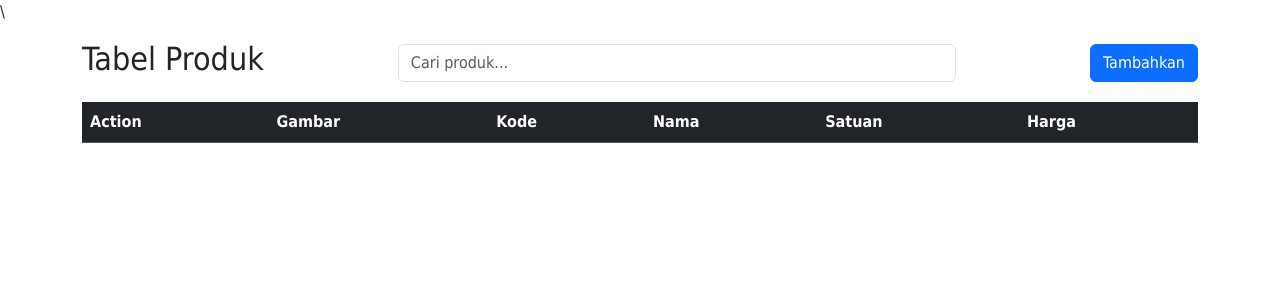
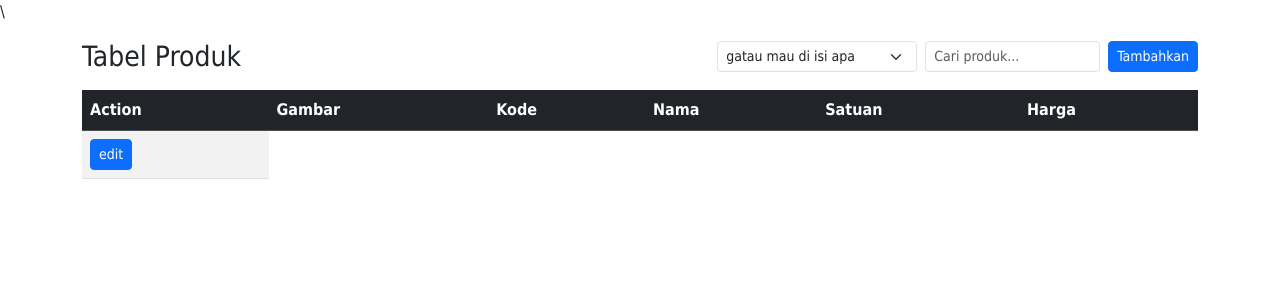
Before and after one commit to repelenger-dev-together/FITCOM-webPRO-tim1, a PHP site: page / in a window 1280 px wide. Shown: the top 300 px of the page. Run offline with PHP 8.4, Linux system fonts and the light colour scheme; lists and menus that the app fills with data are empty.

Commit message:
done temp1 ui

```diff
--- a/index.php
+++ b/index.php
@@ -13,11 +13,28 @@
 </head>
 <body>
   <div class="container">
-    <div class="d-flex justify-content-between align-items-center my-3">
-      <label class="h2">Tabel Produk</label>
-      <input type="text" id="searchBox" class="form-control w-50" placeholder="Cari produk...">
-      <a href="tambahkan.php"> <button class="btn btn-primary">Tambahkan</button> </a>
+  <div class="d-flex justify-content-between align-items-center my-3">
+    <!-- Nama Tabel di kiri -->
+    <label class="h3 mb-0 judul">Tabel Produk</label>
+
+    <!-- Bagian tombol & search di kanan -->
+    <div class="d-flex align-items-center gap-2">
+      <!-- Dropdown filter -->
+      <select class="form-select form-select-sm" id="filterSelect">
+        <option value="all">gatau mau di isi apa</option>
+        <option value="all">bagian mu ini ruz</option>
+      </select>
+
+      <!-- Search bar kecil -->
+      <input type="text" id="searchBox" class="form-control form-control-sm" placeholder="Cari produk..." style="width: 200px;">
+
+      <!-- Tombol Tambahkan -->
+      <a href="tambahkan.php">
+        <button class="btn btn-primary btn-sm">Tambahkan</button>
+      </a>
     </div>
+  </div>
+
   <div class="table-responsive">
     <table class="table table-striped table-hover">
       <thead class="table-dark">
@@ -31,12 +48,19 @@
         </tr>
       </thead>
       <tbody id="produkTabel">
-
+        <tr>
+          <td>
+            <a href="edit.php">
+              <button class="btn btn-primary btn-sm">edit</button>
+            </a>
+          </td>
+        </tr>
       </tbody>
     </table>
   </div>
 </div>
 
+
 <script src="assets/js/bootstrap.bundle.min.js"></script>
 </body>
 </html>
--- a/tambahkan.php
+++ b/tambahkan.php
@@ -34,7 +34,10 @@
         <label for="gambar" class="form-label">Gambar Produk</label>
         <input type="file" class="form-control" id="gambar" name="gambar" accept="image/*" required>
       </div>
-      <button type="submit" class="btn btn-primary w-100">Tambah Produk</button>
+      <div class="d-flex justify-content-between">
+        <button type="submit" class="btn btn-primary w-40" style="width: 150px;">Tambah Produk</button>
+        <a href="index.php"><button type="submit" class="btn btn-danger w-40" style="width: 150px;">Cancel</button> </a>
+      </div>
     </form>
   </div>
 </div>
```
Also changed, not shown: edit.php (+50 -0 lines).
